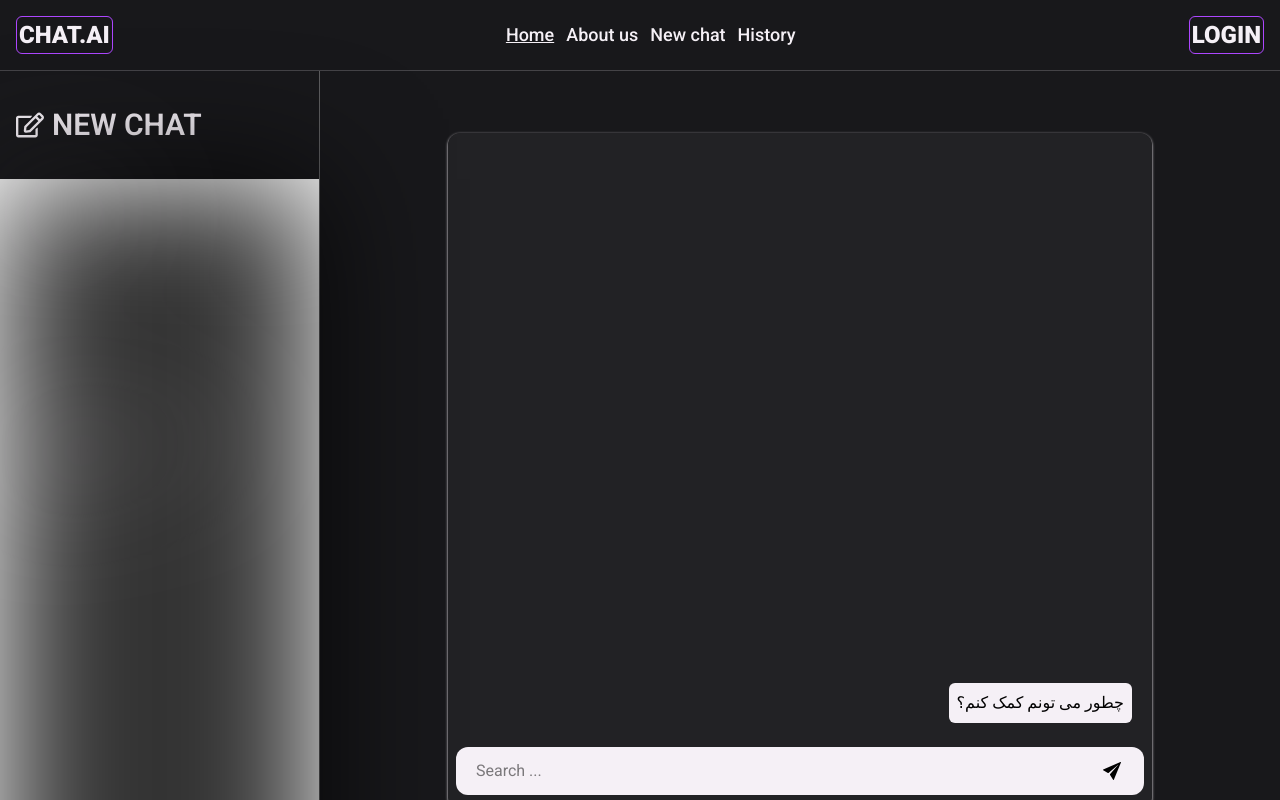
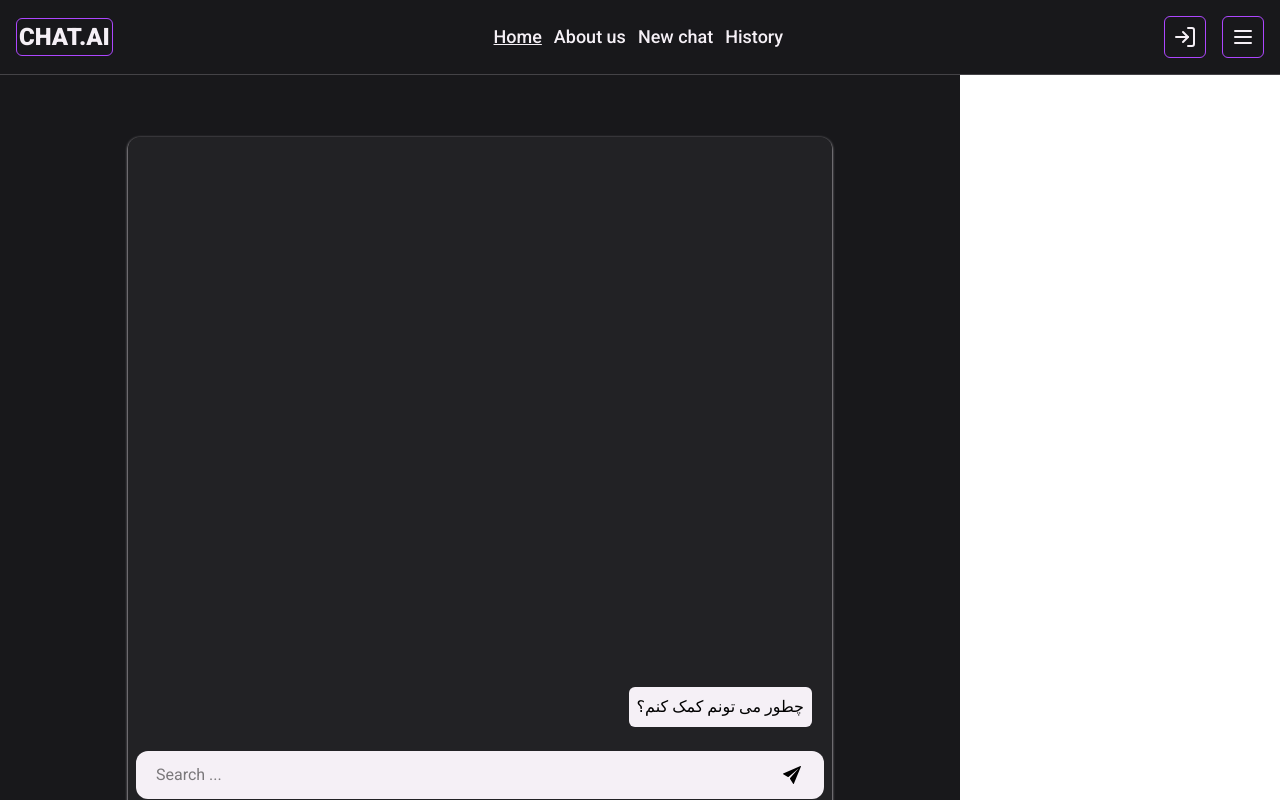
Before and after one commit to Mhorg8/chatBotAi, a React (Vite) app: page / in a window 1280 px wide. Built offline with nearby package versions, Linux system fonts and the light colour scheme; a web font is replaced by a local one.

Commit message:
edit header

```diff
--- a/src/App.tsx
+++ b/src/App.tsx
@@ -64,7 +64,7 @@ function App() {
   }
 
   return (
-    <div className="col-span-9 bg-zinc-900 flex flex-col items-center justify-center h-full w-full">
+    <div className="col-span-12 md:col-span-9 bg-zinc-900 flex flex-col items-center justify-center h-full w-full">
       <div className="min-h-[70dvh] w-[88dvh] bg-zinc-800/70 rounded-xl p-2 px-2 shadow-white shadow-sm">
         <div className="w-full max-h-[90%] h-[600px] flex flex-col-reverse mb-3 rounded-lg justify-start items-end p-3 overflow-y-auto">
           {loading ? (
--- a/src/components/Header.tsx
+++ b/src/components/Header.tsx
@@ -4,10 +4,16 @@ import { useSession } from "../hooks/useSession";
 import { Avatar } from "@mui/material";
 import { deepPurple, purple } from "@mui/material/colors";
 import { useState } from "react";
+import { LuLogIn, LuMenu, LuX } from "react-icons/lu";
+import { useSelector } from "react-redux";
+import { RootState } from "../store/store";
 
 const Header = () => {
   const { session, setSession } = useSession();
   const [isDropdownOpen, setIsDropdownOpen] = useState<Boolean>(false);
+  const isNavmenuOpen = useSelector(
+    (state: RootState) => state.prompt.isNavmenuOpen
+  );
 
   function handleRemoveSession() {
     localStorage.removeItem("token");
@@ -55,12 +61,18 @@ const Header = () => {
               </button>
             </div>
           ) : (
-            <Link
-              to="/login"
-              className="uppercase text-2xl text-white font-black border border-purple-500 hover:bg-white hover:text-purple-500   transition-all duration-300 rounded-md p-0.5"
-            >
-              login
-            </Link>
+            <div className="flex items-center gap-4">
+              <Link
+                to="/login"
+                className="p-2 rounded-md border border-purple-500 text-white hover:text-purple-500 hover:bg-white hoverEffect"
+              >
+                <LuLogIn size={24} />
+              </Link>
+
+              <button className="p-2 rounded-md border border-purple-500 text-white hover:text-purple-500 hover:bg-white hoverEffect cursor-pointer">
+                {isNavmenuOpen ? <LuX size={24} /> : <LuMenu size={24} />}
+              </button>
+            </div>
           )}
         </div>
       </div>
--- a/src/components/Siderbar.tsx
+++ b/src/components/Siderbar.tsx
@@ -8,7 +8,7 @@ const Siderbar = () => {
   const { session } = useSession();
 
   return (
-    <div className="col-span-3 border-e border-zinc-900/70   w-full">
+    <div className="hidden md:col-span-3 border-e border-zinc-900/70   w-full">
       <div className="flex items-center gap-2 bg-zinc-900 py-10 px-4">
         <button className="cursor-pointer text-white">
           <FaRegEdit size={28} />
--- a/src/css/loader.css
+++ b/src/css/loader.css
@@ -3,7 +3,7 @@
   width: 50px;
   aspect-ratio: 1;
   border-radius: 50%;
-  border: 8px solid #fff;
+  border: 8px solid oklch(62.7% 0.265 303.9);
   animation: l20-1 0.8s infinite linear alternate, l20-2 1.6s infinite linear;
 }
 @keyframes l20-1 {
--- a/src/layout.tsx
+++ b/src/layout.tsx
@@ -1,8 +1,6 @@
 import { Outlet } from "react-router-dom";
 import Header from "./components/Header";
 import Siderbar from "./components/Siderbar";
-import Provider from "react-redux";
-import { store } from "./store/store";
 const Layout = () => {
   return (
     <div className=" font-roboto-bold h-[calc(100dvh)] overflow-hidden">
--- a/src/store/promptSlice.ts
+++ b/src/store/promptSlice.ts
@@ -3,11 +3,13 @@ import { createSlice, PayloadAction } from "@reduxjs/toolkit";
 interface States {
   propmpts: string[];
   history: string[];
+  isNavmenuOpen: boolean;
 }
 
 const initialState: States = {
   propmpts: [],
   history: [],
+  isNavmenuOpen: false,
 };
 
 const promptSlice = createSlice({
@@ -18,6 +20,9 @@ const promptSlice = createSlice({
       state.propmpts = [...state.propmpts, action.payload];
       localStorage.setItem("prompts", JSON.stringify(state.propmpts));
     },
+    Toogle_MOBILE_MENU: (state) => {
+      state.isNavmenuOpen = !state.isNavmenuOpen;
+    },
   },
 });
 
```
